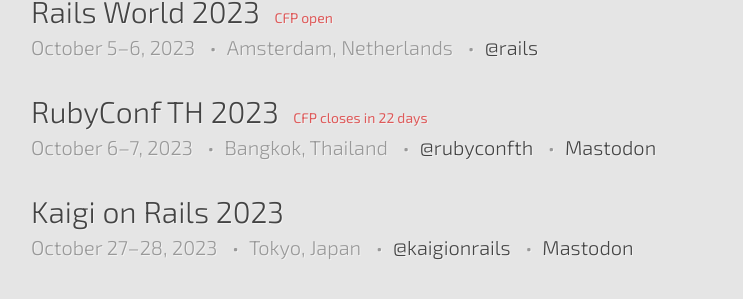
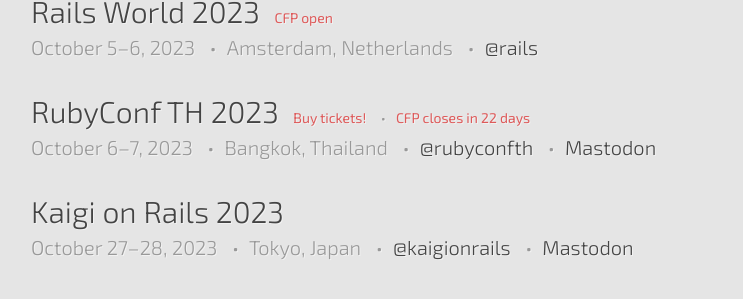
Before and after one commit to ruby-conferences/ruby-conferences.github.io, a Jekyll site: the page built from index.html, in a window 1280 px wide and 900 px high, scrolled down 1418 px. Shown: the part 151-450 px from the top of the window, without its empty margins (209-952 px from the left). Built offline with Jekyll 4.4.1, drawn with Linux system fonts in a browser that asks for light colours.

Commit message:
tickets now on sale for RubyConfTH 2023

```diff
--- a/_data/conferences.yml
+++ b/_data/conferences.yml
@@ -2289,6 +2289,7 @@
   twitter: rubyconfth
   cfp_phrase: CFP closes
   cfp_date: 2023-06-04
+  reg_phrase: Buy tickets!
   mastodon: https://ruby.social/@rubyconfth
 
 - name: Kaigi on Rails 2023
```
